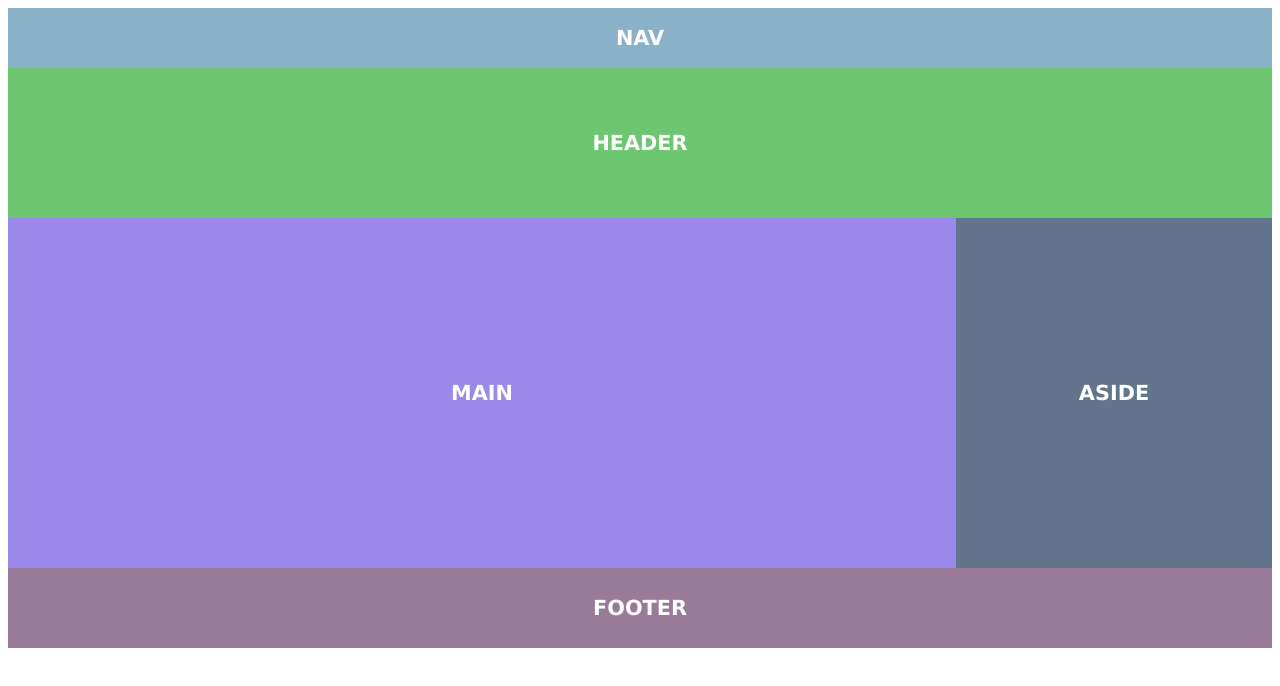
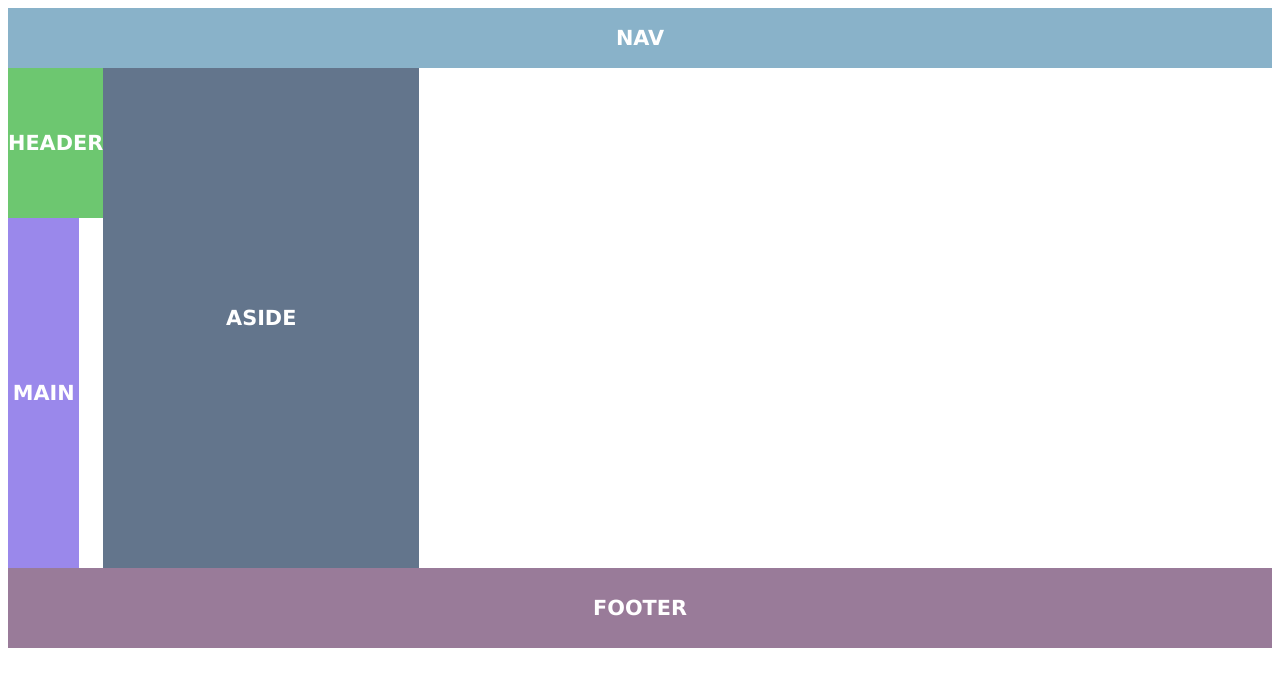
Before and after one commit to DumukenovaAitunuk/15-11-21, a plain HTML site: page index.html in a window 1280 px wide. Drawn offline with Linux system fonts and the light colour scheme.

Commit message:
Added to index.html

```diff
--- a/index.html
+++ b/index.html
@@ -9,9 +9,10 @@
 </head>
 <body>
    <nav class="placeholder">nav</nav>
-   <header class="placeholder">header</header>
+
    <div class="row">
-    <main class="placeholder">main</main>
+       <div class="column"> <header class="placeholder">header</header>
+        <main class="placeholder">main</main></div>
     <aside class="placeholder">aside</aside>
    </div>
    <footer class="placeholder">footer</footer>
```
